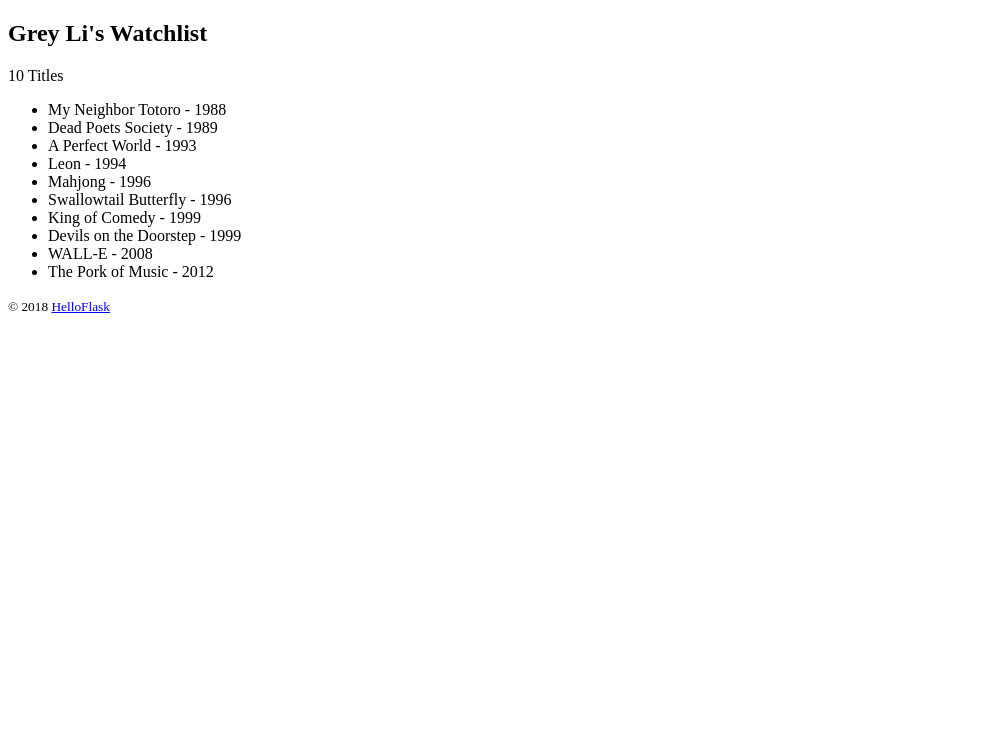
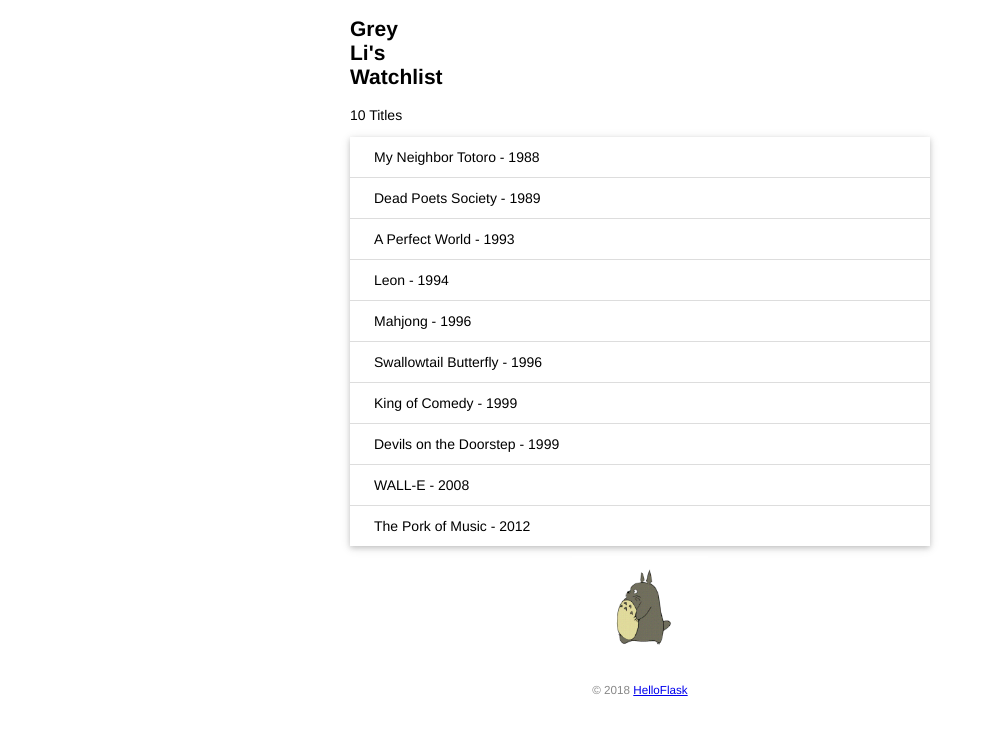
Before and after one commit to microui/watchlist, a Flask app: page / in a window 1280 px wide. Shown: the top 735 px of the page, without its empty margins (0-988 px from the left). Run offline with Flask 2, Linux system fonts and the light colour scheme.

Commit message:
add static file

```diff
--- /dev/null
+++ b/static/style.css
@@ -0,0 +1,48 @@
+/* 页面整体 */
+body {
+    margin: auto;
+    max-width: 580px;
+    font-size: 14px;
+    font-family: Helvetica, Arial, sans-serif;
+}
+
+/* 页脚 */
+footer {
+    color: #888;
+    margin-top: 15px;
+    text-align: center;
+    padding: 10px;
+}
+
+/* 头像 */
+.avatar {
+    width: 40px;
+}
+
+/* 电影列表 */
+.movie-list {
+    list-style-type: none;
+    padding: 0;
+    margin-bottom: 10px;
+    box-shadow: 0 2px 5px 0 rgba(0, 0, 0, 0.16), 0 2px 10px 0 rgba(0, 0, 0, 0.12);
+}
+
+.movie-list li {
+    padding: 12px 24px;
+    border-bottom: 1px solid #ddd;
+}
+
+.movie-list li:last-child {
+    border-bottom:none;
+}
+
+.movie-list li:hover {
+    background-color: #f8f9fa;
+}
+
+/* 龙猫图片 */
+.totoro {
+    display: block;
+    margin: 0 auto;
+    height: 100px;
+}
--- a/templates/index.html
+++ b/templates/index.html
@@ -1,18 +1,21 @@
 <!DOCTYPE html>
 <html lang="en">
 <head>
+    <link rel="icon" href="{{url_for('static', filename='favicon.ico')}}">
+    <link rel="stylesheet" href="{{url_for('static', filename='style.css')}}">
     <meta charset="UTF-8">
     <title>{{name}}'s WatchList</title>
 </head>
 <body>
-<h2>{{ name }}'s Watchlist</h2>
+<h2 class="avatar">{{ name }}'s Watchlist</h2>
     {# 使用 length 过滤器获取 movies 变量的长度 #}
     <p>{{ movies|length }} Titles</p>
-    <ul>
+    <ul class="movie-list">
         {% for movie in movies %}  {# 迭代 movies 变量 #}
         <li>{{ movie.title }} - {{ movie.year }}</li>  {# 等同于 movie['title'] #}
         {% endfor %}  {# 使用 endfor 标签结束 for 语句 #}
     </ul>
+    <img class="totoro" alt="pic" src="{{url_for('static', filename='totoro.gif')}}">
     <footer>
         <small>&copy; 2018 <a href="http://helloflask.com/tutorial">HelloFlask</a></small>
     </footer>
```
Also changed, not shown: static/favicon.ico (added), static/totoro.gif (added).
